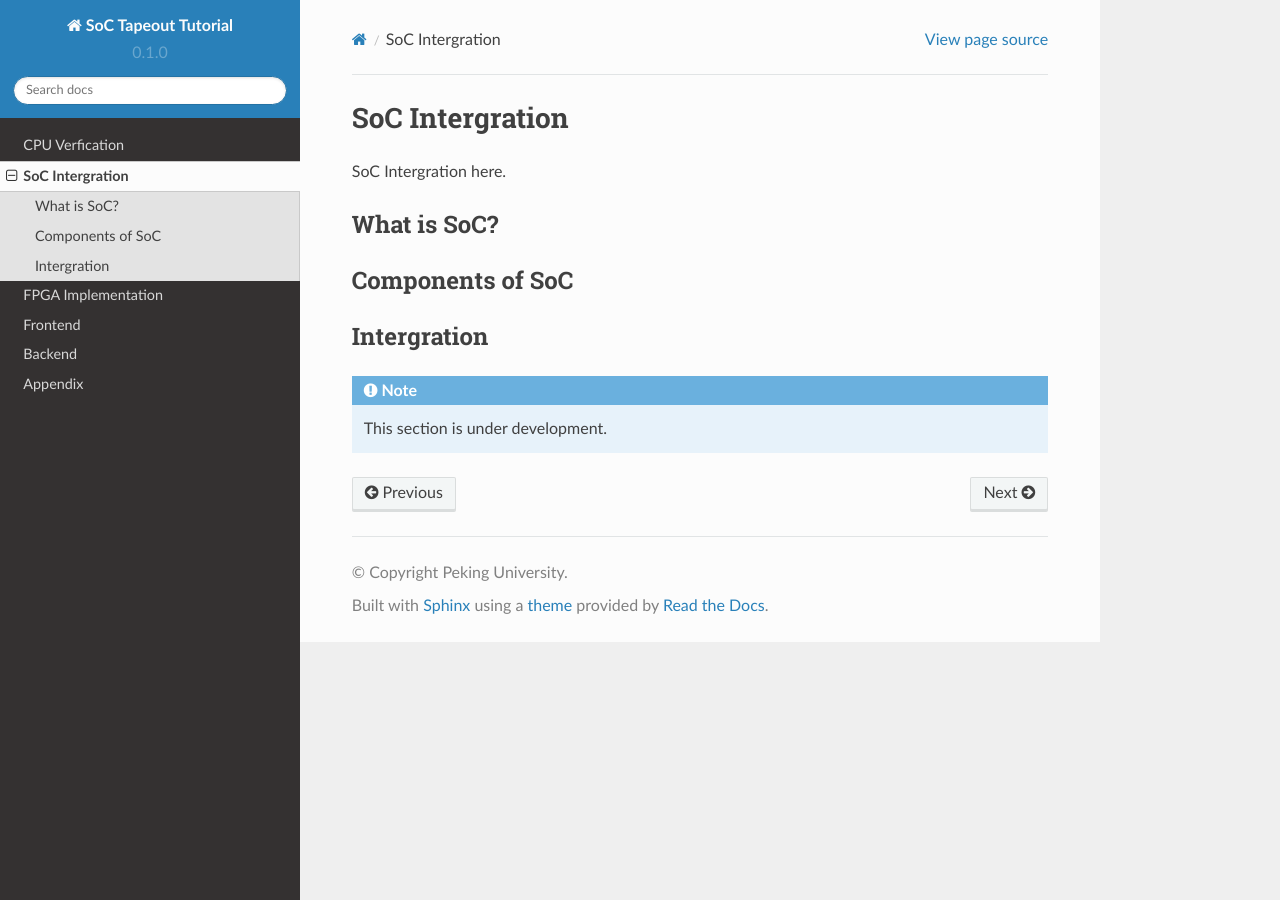
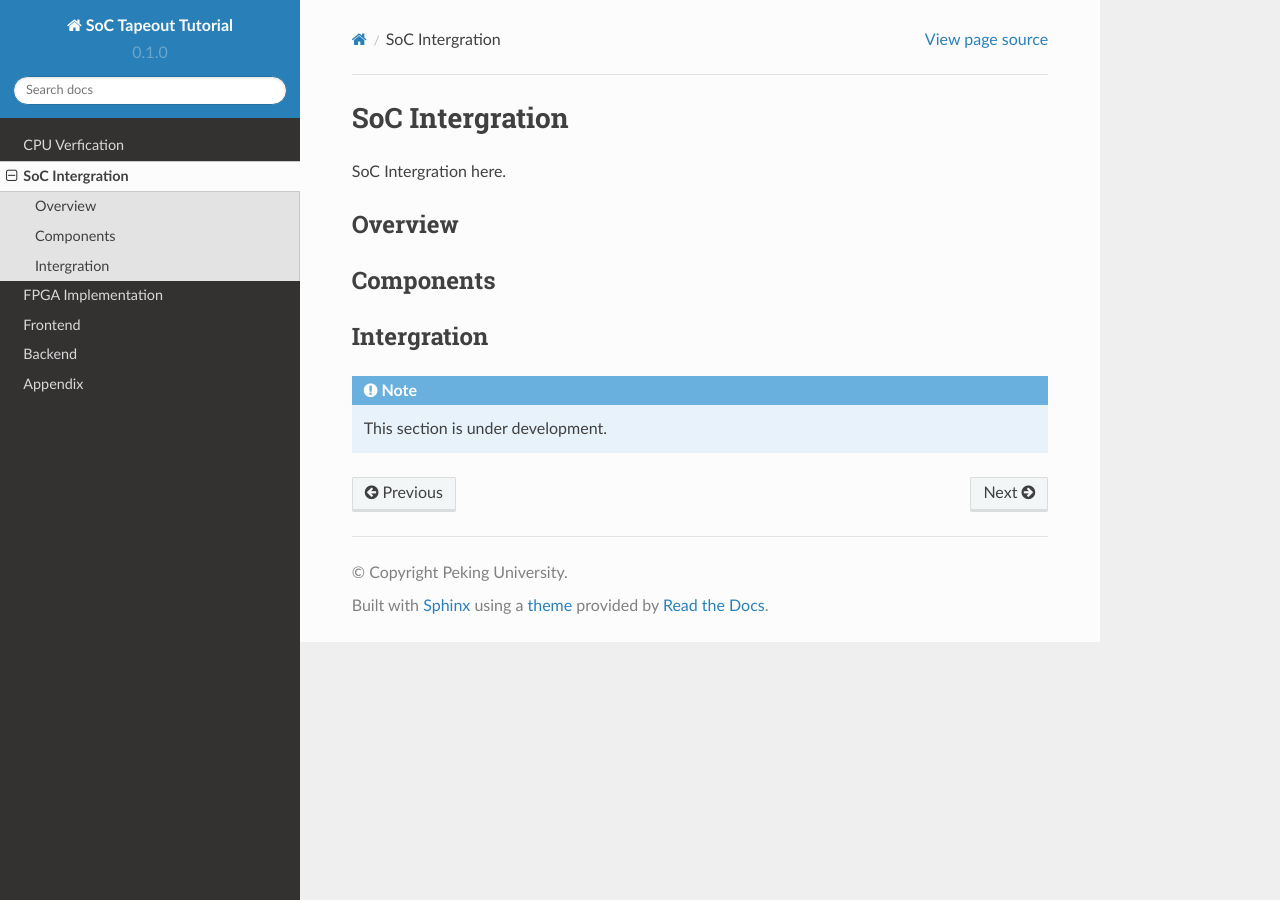
Before and after one commit to Siris-Li/SoC-Tapeout-Tutorial, a Sphinx documentation site: the page built from docs/source/intergration.rst, in a window 1280 px wide. Built offline with Sphinx 7.4.7 and the Read the Docs theme 2.0.0, drawn with Linux system fonts in a browser that asks for light colours.

Commit message:
Update intergration.rst

```diff
--- a/docs/source/intergration.rst
+++ b/docs/source/intergration.rst
@@ -3,14 +3,14 @@ SoC Intergration
 
 SoC Intergration here.
 
-What is SoC?
+Overview
 --------------
 
 
 
 
 
-Components of SoC
+Components
 --------------
 
 
```
